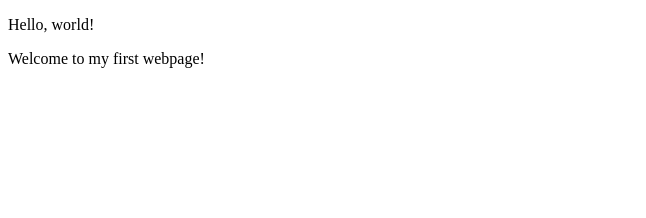
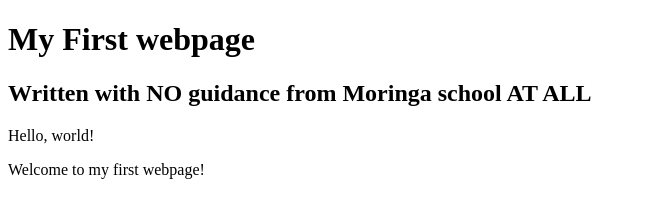
Before and after one commit to Njarif/first-webpage-2, a plain HTML site: page my-first-webpage.html in a window 1280 px wide. Shown: the whole page, without its empty margins (0-646 px from the left). Drawn offline with Linux system fonts and the light colour scheme.

Commit message:
add header block elements

```diff
--- a/my-first-webpage.html
+++ b/my-first-webpage.html
@@ -4,6 +4,9 @@
     <title>My first webpage!</title>
   </head>
   <body>
+     <h1>My First webpage</h1>
+     <h2>Written with NO guidance from Moringa school AT ALL</h2>
+
    <p>Hello, world!</p>
    <p>Welcome to my first webpage!</p>
   </body>
```
